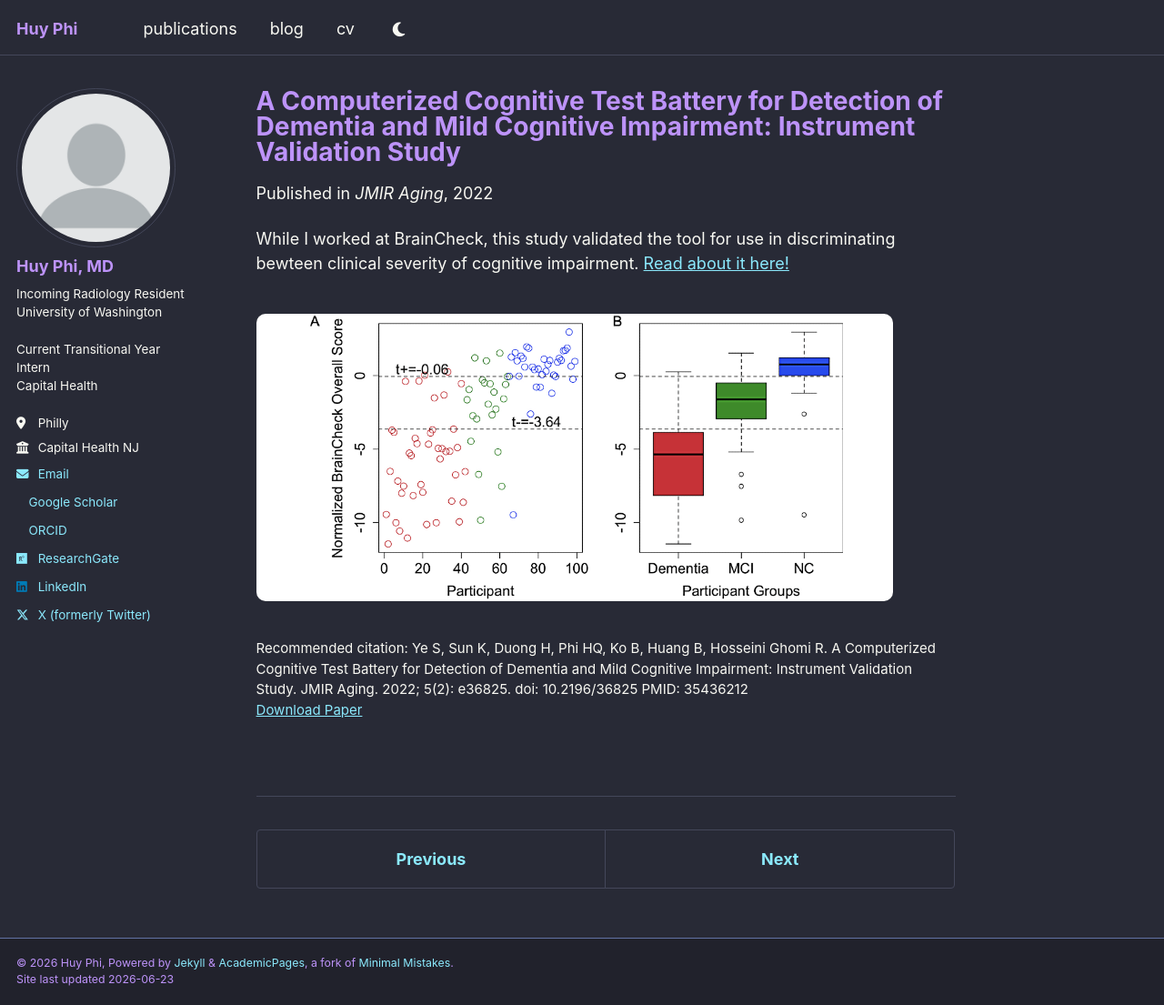
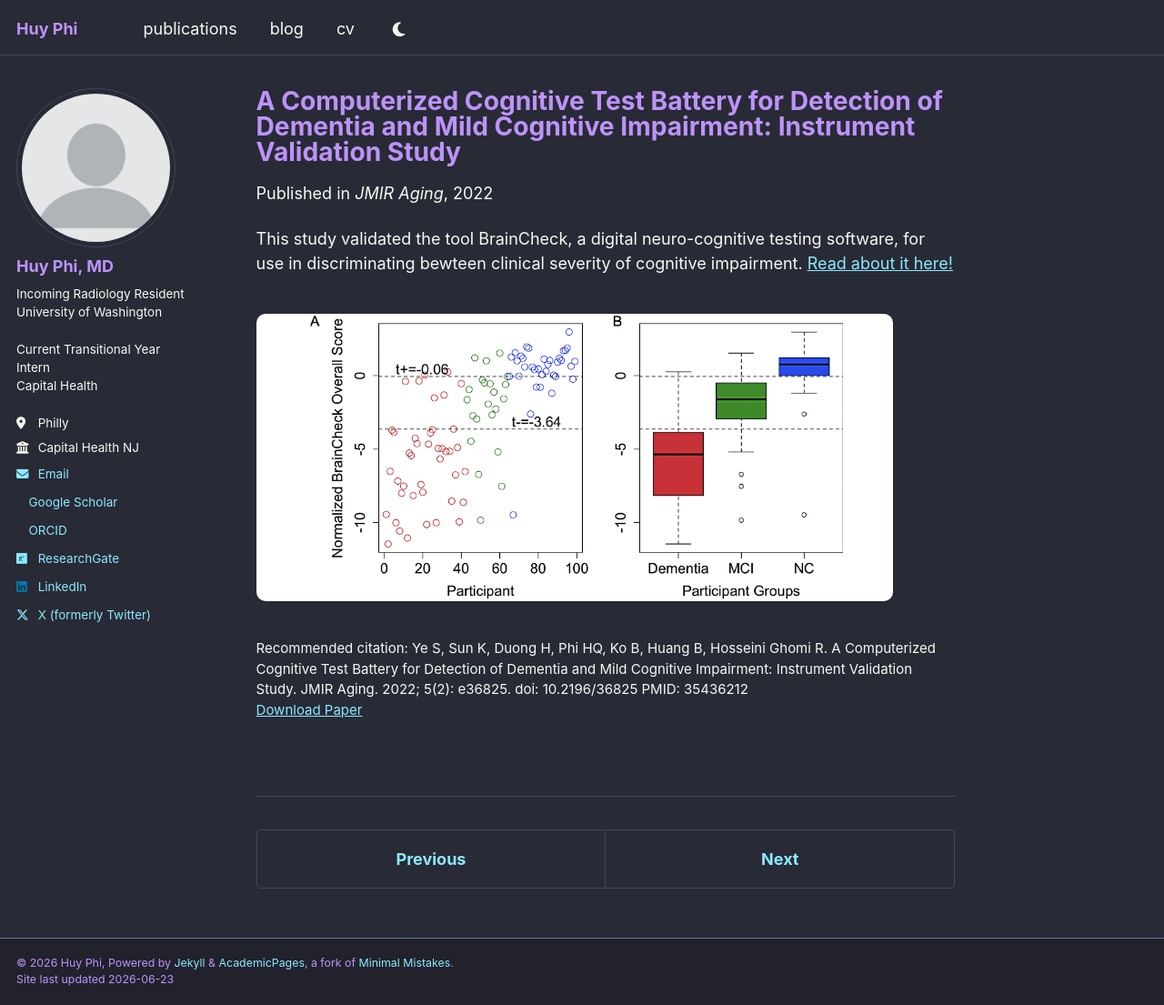
Before and after one commit to huyphi/huyphi.github.io, a Jekyll site: the page built from _publications/2022-04-15-jmir.md, in a window 1280 px wide and 1105 px high. Shown: the whole window at 91% size. Built offline with Jekyll 4.4.1, drawn with Linux system fonts in a browser that asks for light colours; a style sheet for code colours, icons or effects is not loaded.

Commit message:
Update 2022-04-15-jmir.md

```diff
--- a/_publications/2022-04-15-jmir.md
+++ b/_publications/2022-04-15-jmir.md
@@ -11,6 +11,6 @@ citation: 'Ye S, Sun K, Duong H, Phi HQ, Ko B, Huang B, Hosseini Ghomi R. A Comp
 teaser: /images/publications/2022_jmir_teaser.png
 share: false
 ---
-While I worked at BrainCheck, this study validated the tool for use in discriminating bewteen clinical severity of cognitive impairment. [Read about it here!](https://aging.jmir.org/2022/2/e36825)
+This study validated the tool BrainCheck, a digital neuro-cognitive testing software, for use in discriminating bewteen clinical severity of cognitive impairment. [Read about it here!](https://aging.jmir.org/2022/2/e36825)
 
 <img src="/images/publications/2022_jmir_main.png" alt="3 group ROC for severity of cognitive impairment" style="max-width: 700px; width: 100%; border-radius: 10px; margin: 1rem 0;">
```
